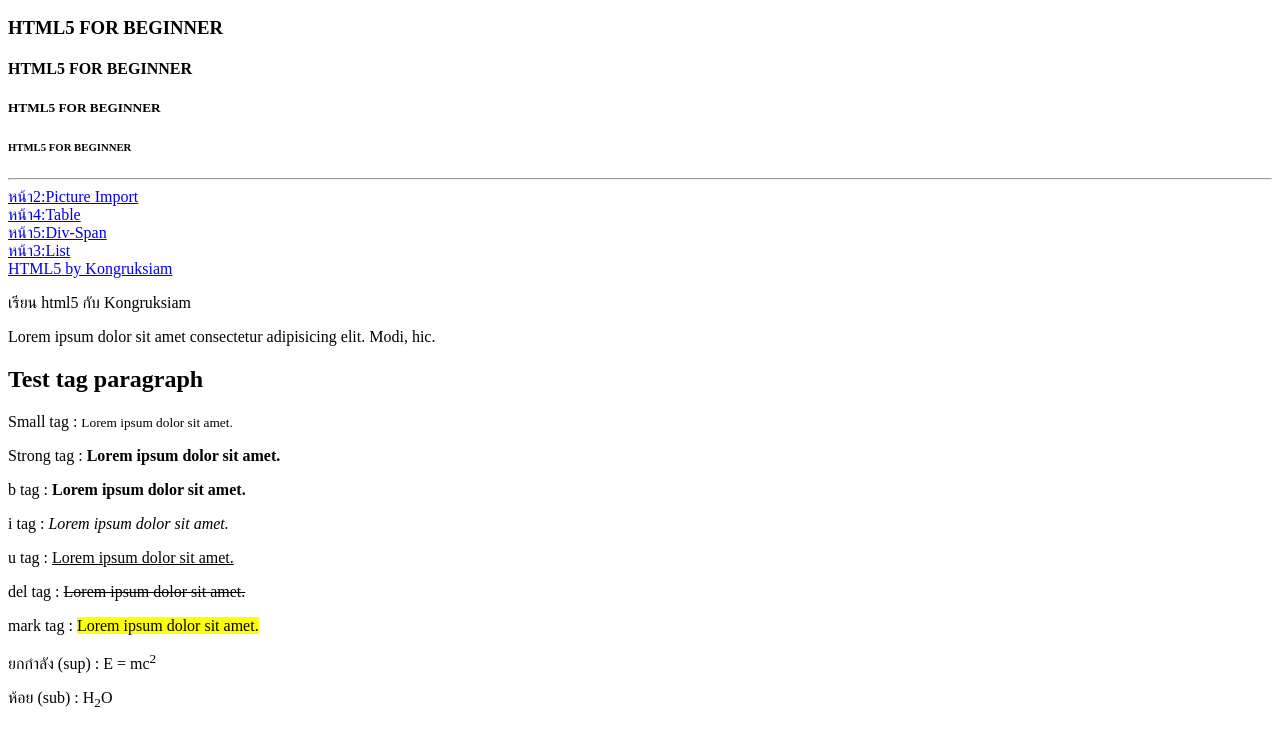
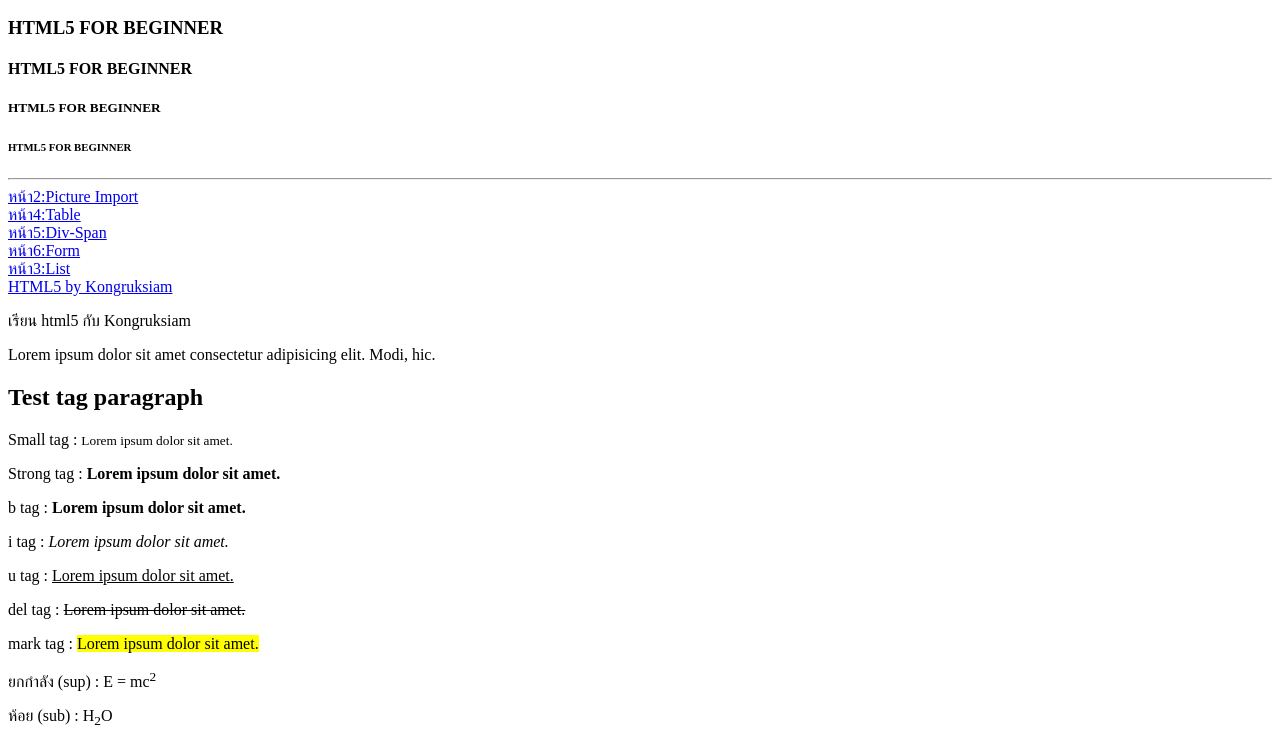
Before and after one commit to phritnakgate/WebDev_Studies, a plain HTML site: page HTML Studies/index.html in a window 1280 px wide. Shown: the part 192-937 px from the top of the page. Drawn offline with Linux system fonts and the light colour scheme.

Commit message:
Update index.html

```diff
--- a/HTML Studies/index.html
+++ b/HTML Studies/index.html
@@ -29,6 +29,7 @@
     <!--Internal--><a href="pg2.html">หน้า2:Picture Import</a><br>
     <a href="pg4.html">หน้า4:Table</a><br>
     <a href="pg5.html">หน้า5:Div-Span</a><br>
+    <a href="pg6.html">หน้า6:Form</a><br>
     <!--Internal with directories--><a href="subfolder/pg3.html">หน้า3:List</a><br>
     <!--External--><a href="https://www.youtube.com/watch?v=0hfeNPM7piw&t=314" target="_blank">HTML5 by Kongruksiam</a>
 
```
